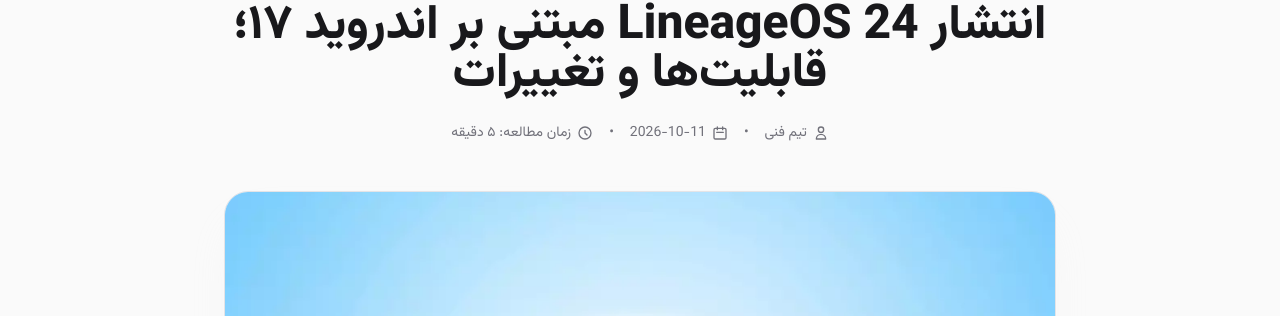
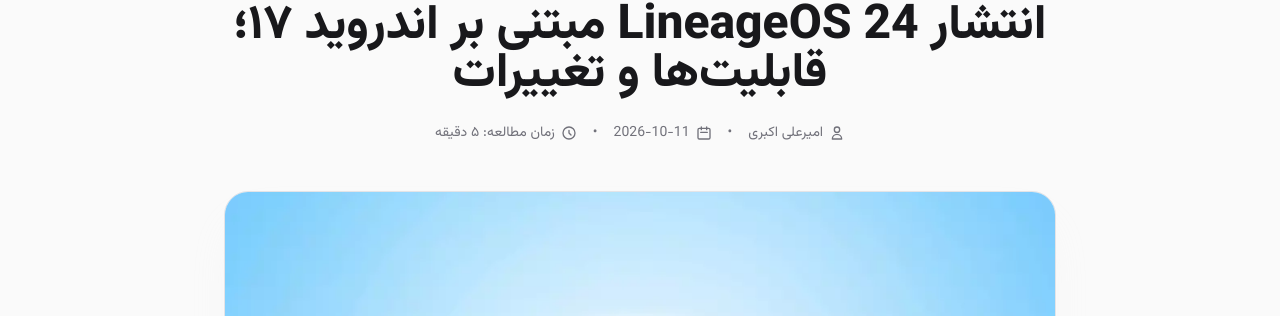
Before and after one commit to RayboneDev/website-raybone, a Jekyll site: the page built from _blogs/2026-10-11-LineageOS-24-released.md, in a window 1280 px wide and 900 px high. Shown: the part 278-594 px from the top of the window. Built offline with Jekyll 4.4.1, drawn with Linux system fonts in a browser that asks for light colours.

Commit message:
changed author

```diff
--- a/_blogs/2026-10-11-LineageOS-24-released.md
+++ b/_blogs/2026-10-11-LineageOS-24-released.md
@@ -3,7 +3,7 @@ layout: blog-post
 title: "انتشار LineageOS 24 مبتنی بر اندروید ۱۷؛ قابلیت‌ها و تغییرات"
 permalink: /blog/lineageos-24-released/
 date: 2026-10-11 10:00:00 +0330
-author: "تیم فنی"
+author: "امیرعلی اکبری"
 category: "نرم‌افزار و سیستم‌عامل"
 image: "/assets/images/lineageos-24-released.webp"
 read_time: "۵ دقیقه"
```
